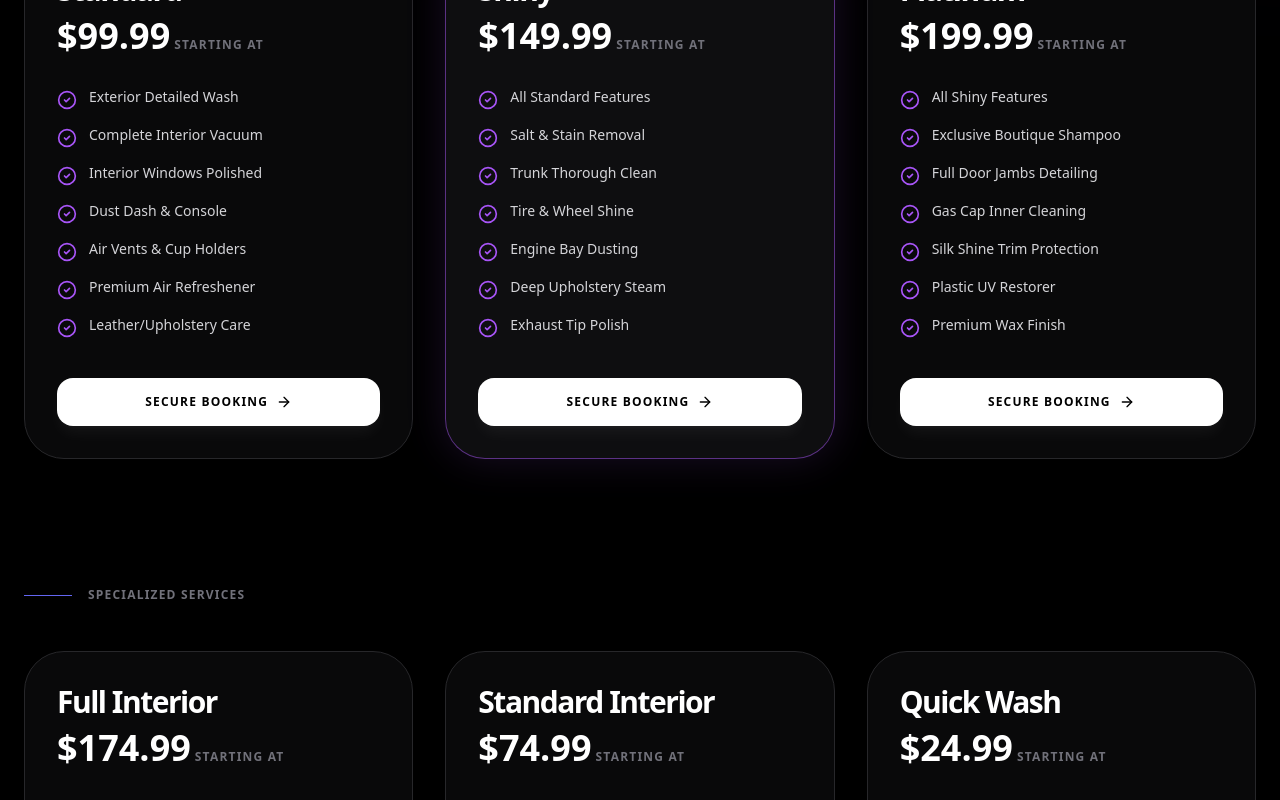
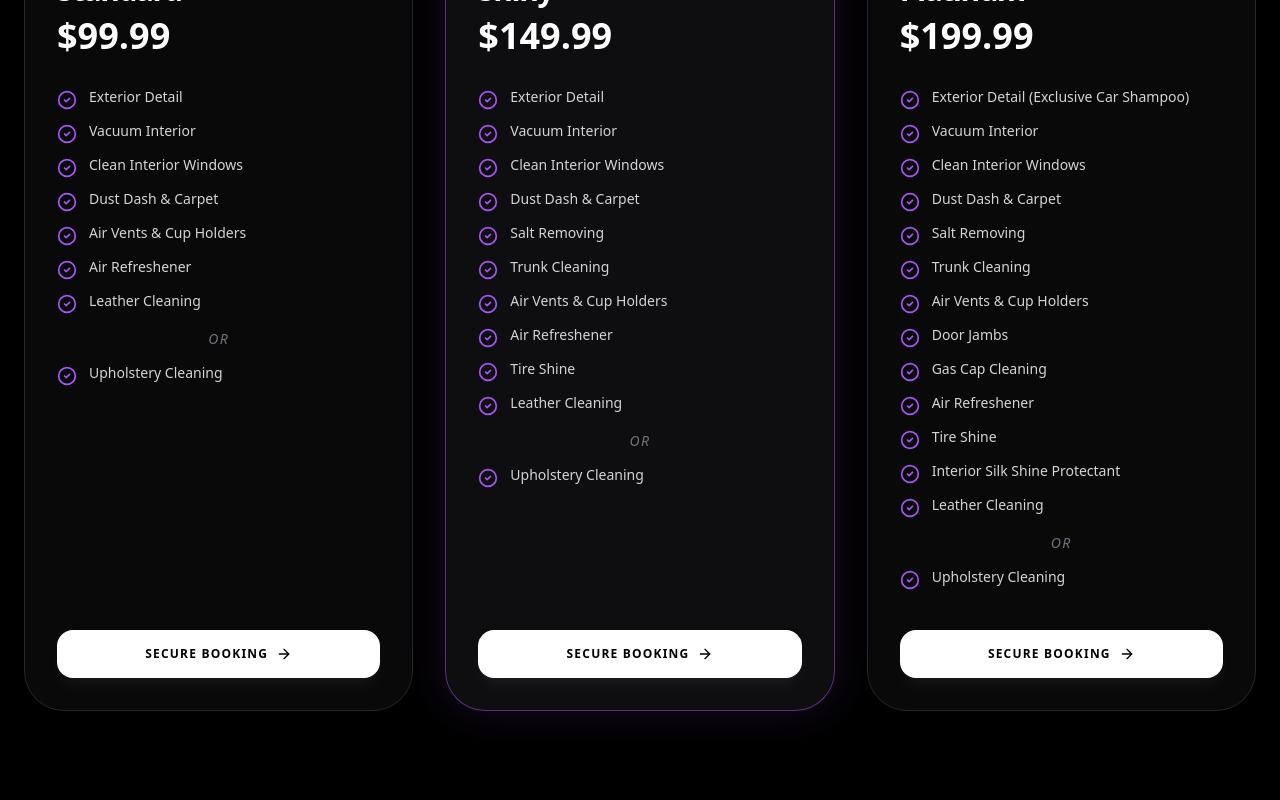
Before and after one commit to tareqrwk/wash-and-waxworks, a React (Create React App) app in the folder client/: page /services in a window 1280 px wide. Shown: the part 740-1540 px from the top of the page. Built offline with nearby package versions, Linux system fonts and the light colour scheme.

Commit message:
Fixed errors

```diff
--- a/client/src/components/ServicesPageCard.js
+++ b/client/src/components/ServicesPageCard.js
@@ -3,8 +3,8 @@ import { CheckCircle2, Star } from 'lucide-react';
 function ServicesPageCard({ title, description, price, button, recommended, ...rest }) {
     return (
         <div {...rest} className={`flex flex-col relative group h-full rounded-[2.5rem] p-8 transition-all duration-500 border ${recommended
-                ? 'bg-zinc-900/60 border-purple-500/50 shadow-[0_0_40px_rgba(168,85,247,0.15)] scale-[1.02] z-10'
-                : 'bg-zinc-900/40 border-zinc-800 hover:border-zinc-700 backdrop-blur-md'
+            ? 'bg-zinc-900/60 border-purple-500/50 shadow-[0_0_40px_rgba(168,85,247,0.15)] scale-[1.02] z-10'
+            : 'bg-zinc-900/40 border-zinc-800 hover:border-zinc-700 backdrop-blur-md'
             }`}>
             {recommended && (
                 <div className="absolute -top-4 left-1/2 -translate-x-1/2 px-4 py-1.5 rounded-full bg-gradient-to-r from-purple-600 to-indigo-600 text-white text-[10px] font-black uppercase tracking-widest flex items-center gap-2 shadow-lg shadow-purple-600/20">
@@ -13,23 +13,25 @@ function ServicesPageCard({ title, description, price, button, recommended, ...r
                 </div>
             )}
 
-            <div className="mb-8">
-                <h3 className="text-3xl font-black text-white mb-2 tracking-tighter text-left">{title}</h3>
+            <div className="mb-8 text-left">
+                <h3 className="text-3xl font-black text-white mb-2 tracking-tighter">{title}</h3>
                 <div className="flex items-baseline gap-1">
                     <span className="text-4xl font-black text-white">{price}</span>
-                    <span className="text-zinc-500 text-xs font-bold uppercase tracking-widest">Starting At</span>
                 </div>
             </div>
 
-            <div className="space-y-4 mb-10 flex-grow">
-                {description.split('\n').filter(line => line.trim()).map((line, idx) => (
-                    <div key={idx} className="flex items-start gap-3 group/item text-left">
-                        <CheckCircle2 className="w-5 h-5 text-purple-500 mt-0.5 shrink-0 transition-transform group-hover/item:scale-110" />
-                        <span className="text-sm font-medium text-zinc-300 leading-tight">
-                            {line.trim()}
-                        </span>
-                    </div>
-                ))}
+            <div className="space-y-3 mb-10 flex-grow">
+                {description.split('\n').filter(line => line.trim()).map((line, idx) => {
+                    const isOr = line.trim().toLowerCase() === 'or';
+                    return (
+                        <div key={idx} className={`flex items-start gap-3 group/item ${isOr ? 'justify-center py-1' : ''}`}>
+                            {!isOr && <CheckCircle2 className="w-5 h-5 text-purple-500 mt-0.5 shrink-0 transition-transform group-hover/item:scale-110" />}
+                            <span className={`text-sm font-medium ${isOr ? 'text-zinc-500 italic uppercase tracking-widest text-[10px]' : 'text-zinc-300'} leading-tight text-left`}>
+                                {line.trim()}
+                            </span>
+                        </div>
+                    );
+                })}
             </div>
 
             <div className="mt-auto">
--- a/client/src/pages/ServicesPage.js
+++ b/client/src/pages/ServicesPage.js
@@ -52,7 +52,7 @@ function ServicesPage() {
                                 data-aos-delay="100"
                                 title="Standard"
                                 price="$99.99"
-                                description={`Exterior Detailed Wash\nComplete Interior Vacuum\nInterior Windows Polished\nDust Dash & Console\nAir Vents & Cup Holders\nPremium Air Refreshener\nLeather/Upholstery Care`}
+                                description={"Exterior Detail\nVacuum Interior\nClean Interior Windows\nDust Dash & Carpet\nAir Vents & Cup Holders\nAir Refreshener\nLeather Cleaning\nOr\nUpholstery Cleaning"}
                                 button={bookButton("Standard Detail Package")}
                             />
 
@@ -62,7 +62,7 @@ function ServicesPage() {
                                 recommended={true}
                                 title="Shiny"
                                 price="$149.99"
-                                description={`All Standard Features\nSalt & Stain Removal\nTrunk Thorough Clean\nTire & Wheel Shine\nEngine Bay Dusting\nDeep Upholstery Steam\nExhaust Tip Polish`}
+                                description={"Exterior Detail\nVacuum Interior\nClean Interior Windows\nDust Dash & Carpet\nSalt Removing\nTrunk Cleaning\nAir Vents & Cup Holders\nAir Refreshener\nTire Shine\nLeather Cleaning\nOr\nUpholstery Cleaning"}
                                 button={bookButton("Shiny Detail Package")}
                             />
 
@@ -71,7 +71,7 @@ function ServicesPage() {
                                 data-aos-delay="300"
                                 title="Platinum"
                                 price="$199.99"
-                                description={`All Shiny Features\nExclusive Boutique Shampoo\nFull Door Jambs Detailing\nGas Cap Inner Cleaning\nSilk Shine Trim Protection\nPlastic UV Restorer\nPremium Wax Finish`}
+                                description={"Exterior Detail (Exclusive Car Shampoo)\nVacuum Interior\nClean Interior Windows\nDust Dash & Carpet\nSalt Removing\nTrunk Cleaning\nAir Vents & Cup Holders\nDoor Jambs\nGas Cap Cleaning\nAir Refreshener\nTire Shine\nInterior Silk Shine Protectant\nLeather Cleaning\nOr\nUpholstery Cleaning"}
                                 button={bookButton("Platinum Detail Package")}
                             />
                         </div>
@@ -90,7 +90,7 @@ function ServicesPage() {
                                 data-aos-delay="100"
                                 title="Full Interior"
                                 price="$174.99"
-                                description={`Deep Steam Extraction\nLeather Deep Clean\nConditioning Treatment\nDashboard Silk Coating\nOdor Neutralization\nPet Hair Removal\nFull Sanitization`}
+                                description={"Exterior Detail (Exclusive Car Shampoo)\nVacuum Interior\nClean Interior Windows\nDust Dash & Carpet\nSalt Removing\nAir Vents & Cup Holders\nDoor Jambs\nAir Refreshener\nTire Shine\nInterior Silk Shine Protectant\nLeather Cleaning\nLeather Quick Detailer\nLeather Conditioning\nOr\nUpholstery Cleaning"}
                                 button={bookButton("Full Interior Detail")}
                             />
 
@@ -99,7 +99,7 @@ function ServicesPage() {
                                 data-aos-delay="200"
                                 title="Standard Interior"
                                 price="$74.99"
-                                description={`Full Cabin Vacuum\nDusting & Wipedown\nWindows Streak-Free\nFloor Mat Cleaning\nCenter Console Detail\nUpholstery Refresh`}
+                                description={"Vacuum Interior\nClean Interior Windows\nDust Dash & Carpet\nLeather Cleaning\nOr\nUpholstery Cleaning"}
                                 button={bookButton("Standard Interior Detail")}
                             />
 
@@ -108,7 +108,7 @@ function ServicesPage() {
                                 data-aos-delay="300"
                                 title="Quick Wash"
                                 price="$24.99"
-                                description={`Exterior Hand Wash\nTire Cleaning\nDoor Sills Wiped\nQuick Interior Vac\nWheel Face Detail`}
+                                description={"Hand Wash\nTire Cleaning\nQuick Interior Vacuum"}
                                 button={bookButton("Quick Wash")}
                             />
                         </div>
```
